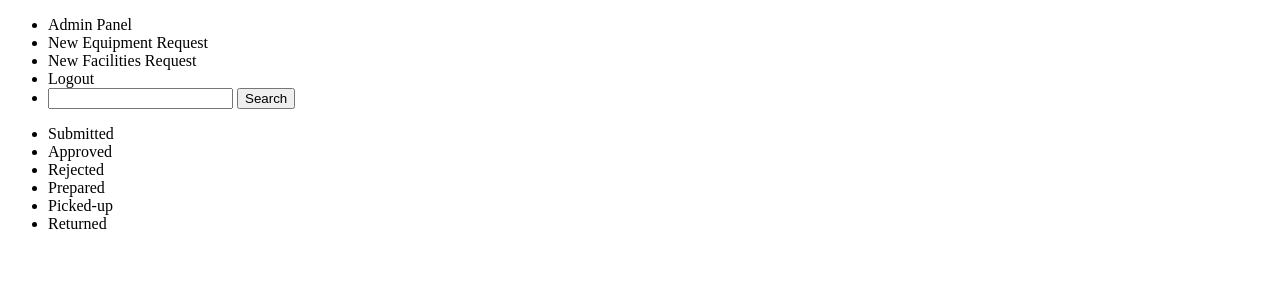
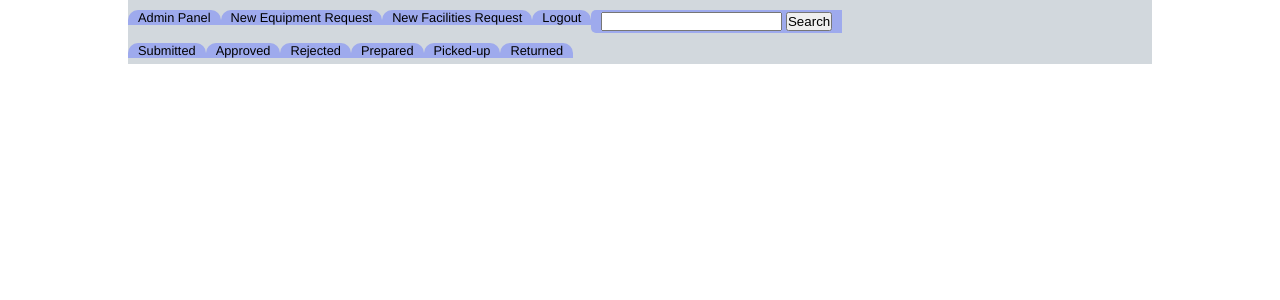
Before and after one commit to icommstudentmedia/icomm_equipments, a PHP site: page /header.php in a window 1280 px wide. Shown: the top 300 px of the page. Run offline with PHP 8.4, Linux system fonts and the light colour scheme.

Commit message:
Implement initial CSS

```diff
--- a/header.php
+++ b/header.php
@@ -1,13 +1,17 @@
 <!DOCTYPE html>
-<html>
+<html lang="en">
 
 <head>
 	<meta charset="utf-8"/>
 	<title>Equipment/Facilities</title>
+	<link rel="stylesheet" href="style/screen.css">
 </head>
 
 <body>
-	<header>
+
+	<div id="page-wrapper">
+
+		<div id="header">
 
 				<div id="nav-menu">
 					<nav>
@@ -16,7 +20,7 @@
 							<li>New Equipment Request</li>
 							<li>New Facilities Request</li>
 							<li>Logout</li>
-					<li>
+							<li id="search-bar">
 								<form method="get" action="">
 									<input type="text" name="search-text" />
 									<button>Search</button>
@@ -39,7 +43,7 @@
 					</nav>
 				</div>
 
-	</header>
+			</div> <!-- END of #header -->
 
 
 			<div id="data-table">
--- /dev/null
+++ b/style/screen.css
@@ -0,0 +1,56 @@
+html, body, body * {
+	margin: 0;
+	padding: 0;
+}
+
+#page-wrapper {
+	width: 80%;
+	margin: 0 auto;
+	background-color: #d2d8dd;
+}
+
+#nav-menu nav ul li, #nav-tabs nav ul li {
+	list-style: none;
+	background-color: #9eaaed;
+	border-radius: 10px 10px 0 0;
+	float: left;
+	padding: 0 10px;
+	margin-top: 10px;
+	font-family: Helvetica, sans-serif;
+	font-size: 0.8em;
+}
+
+#nav-menu #search-bar {
+	float: right;
+	border-radius: 5px 0 0 5px;
+	padding-top: 2px;
+	padding-bottom: 2px;
+}
+
+/* "clear" makes a break line that nullifies the effect of "float" used above */
+#nav-menu, #nav-tabs {
+	clear: both;
+}
+
+/* make it inline-block so #data-table's margin is applied against it instead of the top of the page */
+#header {
+	display: inline-block;
+}
+
+#data-table {
+	margin: 2px 0;
+}
+
+#data-table thead > * > *{
+	font-family: Helvetica, sans-serif;
+	font-size: 0.8em;
+}
+
+table {
+	border-collapse: collapse;
+}
+
+th, td {
+	border-collapse: collapse;
+	border: 1px solid black;
+}
```
Also changed, not shown: footer.php (+6 -5 lines), home.php (+5 -53 lines), index.php (+22 -6 lines). Lines whose indentation alone changed are shown as unchanged.
